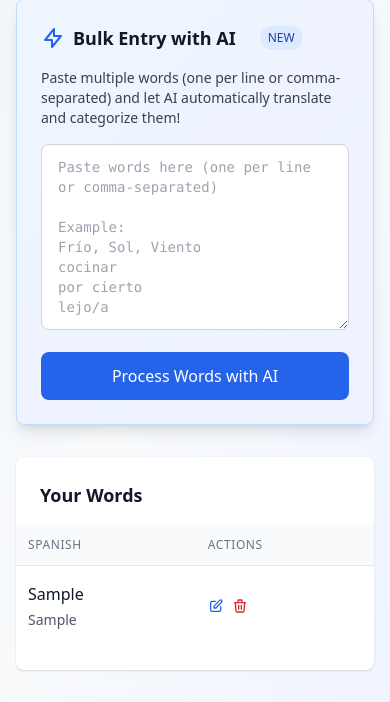
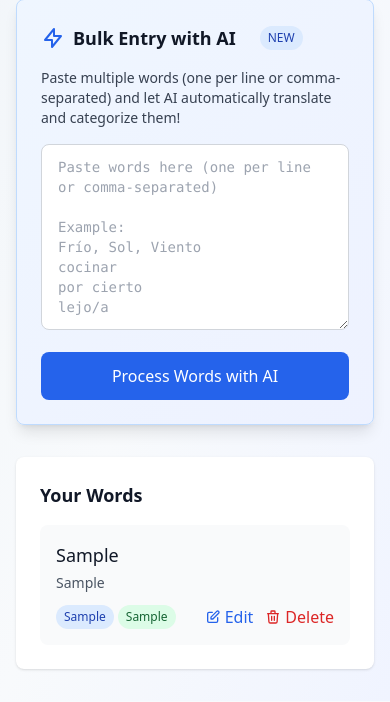
Before and after one commit to abbat37/spanish-vocab, a Flask app: page /v2/create in a window 390 px wide; the page is wider, and only the part inside the window is pictured. Shown: the part 233-935 px from the top of that part. After the commit the page ends 904 px from the top of that part, so only its background shows below. Run offline with Flask 3, Linux system fonts and the light colour scheme; a user stored in the database is signed in; tables that the repository leaves empty hold one stand-in row (values such as "Sample post"); style sheets or scripts are compiled from the project's sources.

Commit message:
fix: Restore proper responsive layout for word table
- Mobile (< md): Card-based layout with stacked content
  * Spanish word as title
  * English translation below
  * Type and theme badges in row
  * Edit/Delete actions with full labels and icons
- Desktop (md+): Full table with all columns visible
  * All action labels always shown (not hidden)
  * Proper column spacing and alignment
- Fixed issue where columns were hidden on desktop

Co-Authored-By: Claude Sonnet 4.5 <noreply@anthropic.com>

```diff
--- a/app/v2/templates/v2/create.html
+++ b/app/v2/templates/v2/create.html
@@ -52,51 +52,86 @@
         <h2 class="text-lg font-semibold text-gray-900 mb-4">Your Words</h2>
 
         {% if words %}
-        <div class="overflow-x-auto -mx-6 sm:mx-0">
+        <!-- Mobile: Card-based layout -->
+        <div class="space-y-3 md:hidden">
+            {% for word in words %}
+            <div class="bg-gray-50 rounded-lg p-4">
+                <div class="flex justify-between items-start mb-2">
+                    <div class="flex-1">
+                        <p class="font-medium text-gray-900 text-lg">{{ word.spanish }}</p>
+                        <p class="text-sm text-gray-600 mt-1">{{ word.english }}</p>
+                    </div>
+                </div>
+                <div class="flex items-center justify-between mt-3">
+                    <div class="flex flex-wrap gap-1">
+                        <span class="text-xs bg-blue-100 text-blue-800 px-2 py-1 rounded-full font-medium">{{ word.word_type }}</span>
+                        {% for theme in word.themes.split(',') %}
+                        <span class="text-xs bg-green-100 text-green-800 px-2 py-1 rounded-full font-medium">{{ theme }}</span>
+                        {% endfor %}
+                    </div>
+                    <div class="flex space-x-3 ml-3">
+                        <button class="text-blue-600 hover:text-blue-800 flex items-center">
+                            <svg class="w-4 h-4 mr-1" fill="none" stroke="currentColor" viewBox="0 0 24 24">
+                                <path stroke-linecap="round" stroke-linejoin="round" stroke-width="2" d="M11 5H6a2 2 0 00-2 2v11a2 2 0 002 2h11a2 2 0 002-2v-5m-1.414-9.414a2 2 0 112.828 2.828L11.828 15H9v-2.828l8.586-8.586z" />
+                            </svg>
+                            Edit
+                        </button>
+                        <button class="text-red-600 hover:text-red-800 flex items-center">
+                            <svg class="w-4 h-4 mr-1" fill="none" stroke="currentColor" viewBox="0 0 24 24">
+                                <path stroke-linecap="round" stroke-linejoin="round" stroke-width="2" d="M19 7l-.867 12.142A2 2 0 0116.138 21H7.862a2 2 0 01-1.995-1.858L5 7m5 4v6m4-6v6m1-10V4a1 1 0 00-1-1h-4a1 1 0 00-1 1v3M4 7h16" />
+                            </svg>
+                            Delete
+                        </button>
+                    </div>
+                </div>
+            </div>
+            {% endfor %}
+        </div>
+
+        <!-- Desktop: Table layout -->
+        <div class="hidden md:block overflow-x-auto">
             <table class="min-w-full divide-y divide-gray-200">
                 <thead class="bg-gray-50">
                     <tr>
-                        <th class="px-3 sm:px-6 py-3 text-left text-xs font-medium text-gray-500 uppercase tracking-wider">Spanish</th>
-                        <th class="px-3 sm:px-6 py-3 text-left text-xs font-medium text-gray-500 uppercase tracking-wider hidden sm:table-cell">English</th>
-                        <th class="px-3 sm:px-6 py-3 text-left text-xs font-medium text-gray-500 uppercase tracking-wider hidden md:table-cell">Type</th>
-                        <th class="px-3 sm:px-6 py-3 text-left text-xs font-medium text-gray-500 uppercase tracking-wider hidden lg:table-cell">Themes</th>
-                        <th class="px-3 sm:px-6 py-3 text-left text-xs font-medium text-gray-500 uppercase tracking-wider">Actions</th>
+                        <th class="px-6 py-3 text-left text-xs font-medium text-gray-500 uppercase tracking-wider">Spanish</th>
+                        <th class="px-6 py-3 text-left text-xs font-medium text-gray-500 uppercase tracking-wider">English</th>
+                        <th class="px-6 py-3 text-left text-xs font-medium text-gray-500 uppercase tracking-wider">Type</th>
+                        <th class="px-6 py-3 text-left text-xs font-medium text-gray-500 uppercase tracking-wider">Themes</th>
+                        <th class="px-6 py-3 text-left text-xs font-medium text-gray-500 uppercase tracking-wider">Actions</th>
                     </tr>
                 </thead>
                 <tbody class="bg-white divide-y divide-gray-200">
                     {% for word in words %}
                     <tr class="hover:bg-gray-50">
-                        <td class="px-3 sm:px-6 py-4">
+                        <td class="px-6 py-4 whitespace-nowrap">
                             <p class="font-medium text-gray-900">{{ word.spanish }}</p>
-                            <!-- Mobile: Show English below Spanish -->
-                            <p class="text-sm text-gray-600 sm:hidden mt-1">{{ word.english }}</p>
                         </td>
-                        <td class="px-3 sm:px-6 py-4 hidden sm:table-cell">
+                        <td class="px-6 py-4 whitespace-nowrap">
                             <p class="text-sm text-gray-600">{{ word.english }}</p>
                         </td>
-                        <td class="px-3 sm:px-6 py-4 hidden md:table-cell">
-                            <span class="text-xs bg-blue-100 text-blue-800 px-2 py-1 rounded-full font-medium whitespace-nowrap">{{ word.word_type }}</span>
+                        <td class="px-6 py-4 whitespace-nowrap">
+                            <span class="text-xs bg-blue-100 text-blue-800 px-2 py-1 rounded-full font-medium">{{ word.word_type }}</span>
                         </td>
-                        <td class="px-3 sm:px-6 py-4 hidden lg:table-cell">
+                        <td class="px-6 py-4">
                             <div class="flex flex-wrap gap-1">
                                 {% for theme in word.themes.split(',') %}
-                                <span class="text-xs bg-green-100 text-green-800 px-2 py-1 rounded-full font-medium whitespace-nowrap">{{ theme }}</span>
+                                <span class="text-xs bg-green-100 text-green-800 px-2 py-1 rounded-full font-medium">{{ theme }}</span>
                                 {% endfor %}
                             </div>
                         </td>
-                        <td class="px-3 sm:px-6 py-4 text-sm">
-                            <div class="flex space-x-2 sm:space-x-3">
-                                <button class="text-blue-600 hover:text-blue-800 flex items-center" title="Edit">
-                                    <svg class="w-4 h-4 sm:mr-1" fill="none" stroke="currentColor" viewBox="0 0 24 24">
+                        <td class="px-6 py-4 whitespace-nowrap text-sm">
+                            <div class="flex space-x-3">
+                                <button class="text-blue-600 hover:text-blue-800 flex items-center">
+                                    <svg class="w-4 h-4 mr-1" fill="none" stroke="currentColor" viewBox="0 0 24 24">
                                         <path stroke-linecap="round" stroke-linejoin="round" stroke-width="2" d="M11 5H6a2 2 0 00-2 2v11a2 2 0 002 2h11a2 2 0 002-2v-5m-1.414-9.414a2 2 0 112.828 2.828L11.828 15H9v-2.828l8.586-8.586z" />
                                     </svg>
-                                    <span class="hidden sm:inline">Edit</span>
+                                    Edit
                                 </button>
-                                <button class="text-red-600 hover:text-red-800 flex items-center" title="Delete">
-                                    <svg class="w-4 h-4 sm:mr-1" fill="none" stroke="currentColor" viewBox="0 0 24 24">
+                                <button class="text-red-600 hover:text-red-800 flex items-center">
+                                    <svg class="w-4 h-4 mr-1" fill="none" stroke="currentColor" viewBox="0 0 24 24">
                                         <path stroke-linecap="round" stroke-linejoin="round" stroke-width="2" d="M19 7l-.867 12.142A2 2 0 0116.138 21H7.862a2 2 0 01-1.995-1.858L5 7m5 4v6m4-6v6m1-10V4a1 1 0 00-1-1h-4a1 1 0 00-1 1v3M4 7h16" />
                                     </svg>
-                                    <span class="hidden sm:inline">Delete</span>
+                                    Delete
                                 </button>
                             </div>
                         </td>
```
